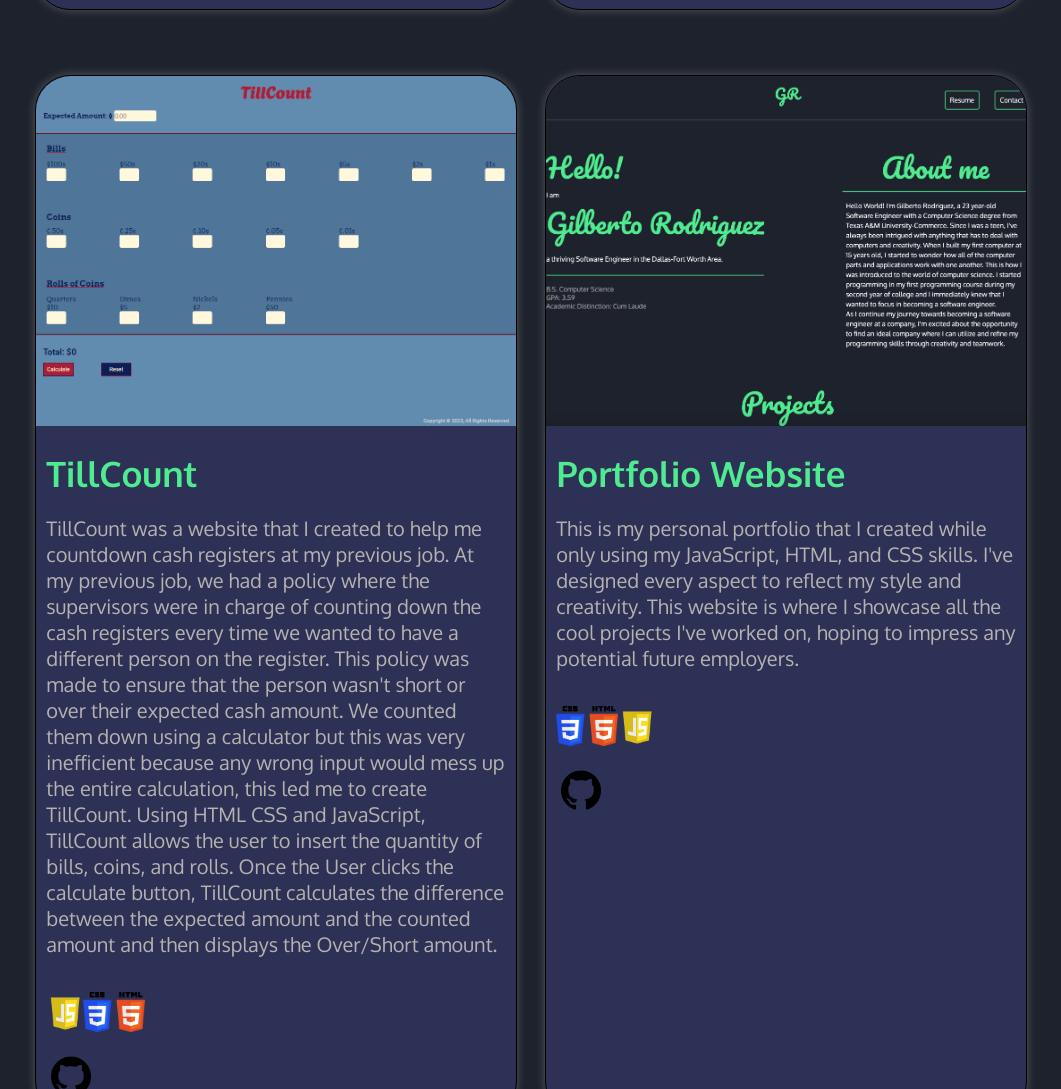
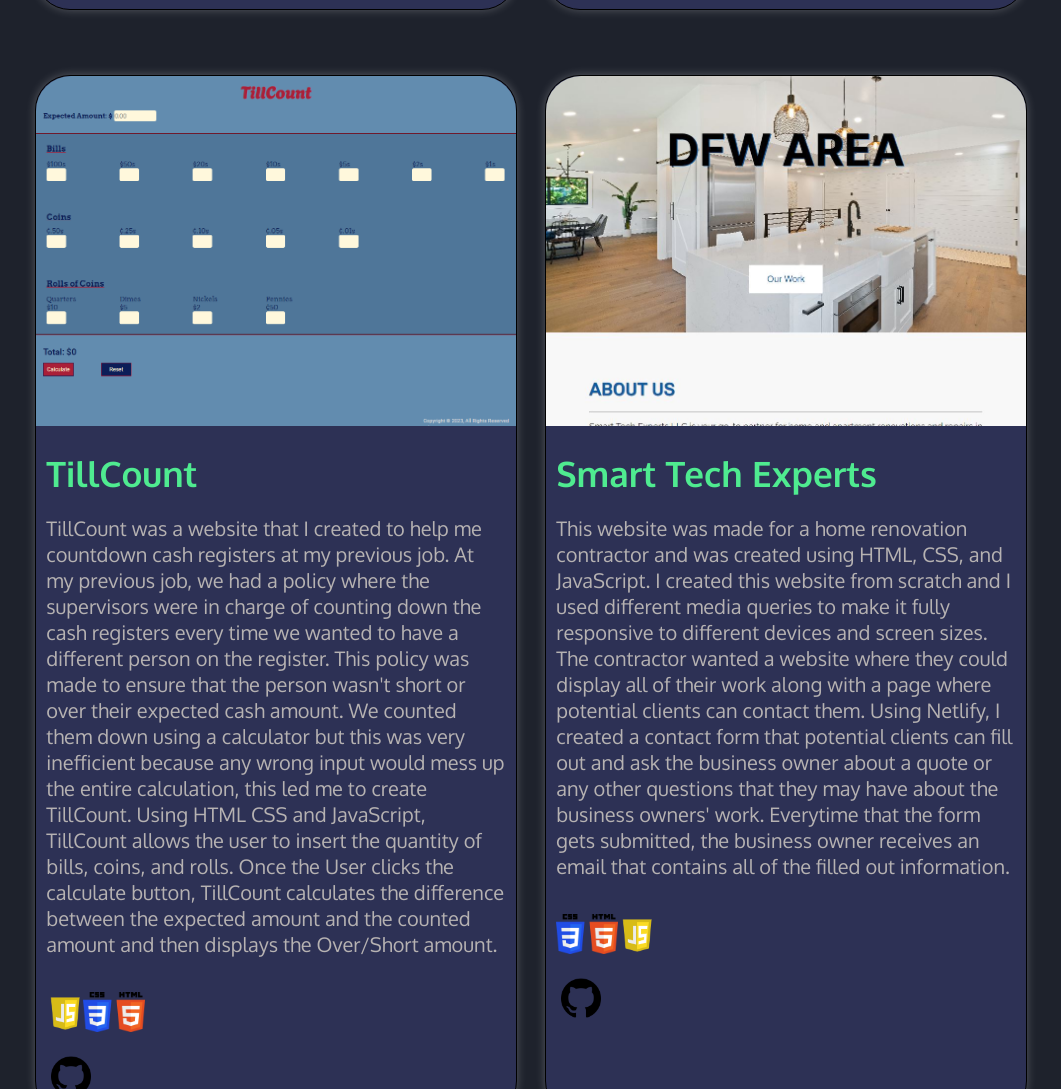
Before and after one commit to GilbertoRod/portfolio, a plain HTML site: page index.html in a window 1280 px wide. Shown: the part 2088-3177 px from the top of the page, without its empty margins (109-1170 px from the left). Drawn offline with Linux system fonts and the light colour scheme.

Commit message:
quick resume fix

```diff
--- a/index.html
+++ b/index.html
@@ -19,7 +19,7 @@
         <h1>GR</h1>
         <ul>
             <a href="mailto:betovenr17@gmail.com" target="_blank" id="contact-link"><li id="contact">Contact</li></a>
-            <a href="https://drive.google.com/file/d/1RcJXVC5y3-WLWef2wOqdaNij7fI6U76q/view?usp=sharing" id="resume-link" target="_blank"><li id="resume">Resume</li></a>
+            <a href="https://drive.google.com/file/d/1mFX4J3dDkfpdtrqqIX6vE9Pavbs6q0ps/view?usp=sharing" id="resume-link" target="_blank"><li id="resume">Resume</li></a>
         </ul>
 
         <div class="hamburger-container" onclick="toggleSideMenu()">
@@ -90,10 +90,10 @@
             </div>
             <div class="card" id="portfolio-card">
                 <div class="card-img card-4"></div>
-                <h2 class="card-title">Portfolio Website</h2>
-                <p class="card-para">This is my personal portfolio that I created while only using my JavaScript, HTML, and CSS skills. I've designed every aspect to reflect my style and creativity. This website is where I showcase all the cool projects I've worked on, hoping to impress any potential future employers.</p>
+                <h2 class="card-title">Smart Tech Experts</h2>
+                <p class="card-para">This website was made for a home renovation contractor and was created using HTML, CSS, and JavaScript. I created this website from scratch and I used different media queries to make it fully responsive to different devices and screen sizes. The contractor wanted a website where they could display all of their work along with a page where potential clients can contact them. Using Netlify, I created a contact form that potential clients can fill out and ask the business owner about a quote or any other questions that they may have about the business owners' work. Everytime that the form gets submitted, the business owner receives an email that contains all of the filled out information.</p>
                 <div class="stack"><img src="images/html-css.png" height="40px"><img src="images/js.png" height="40px"></div>
-                <div class="github-div"><a href="https://github.com/GilbertoRod/portfolio"><img src="images/github.png" height="40px"></a></div>
+                <div class="github-div"><a href="https://github.com/GilbertoRod/SmartTechExperts"><img src="images/github.png" height="40px"></a></div>
             </div>
 
         </div>
--- a/style.css
+++ b/style.css
@@ -302,7 +302,7 @@ hr{
 
 .card-4 {
     background-position: center;
-    background-image: url(images/portfolio.png);
+    background-image: url(images/website_project.JPG);
 }
 
 .card h2 {
```
Also changed, not shown: images/website_project.JPG (added).
